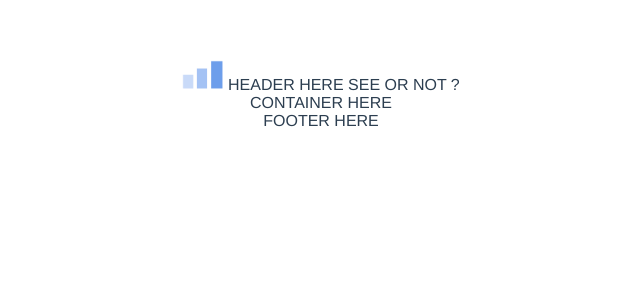
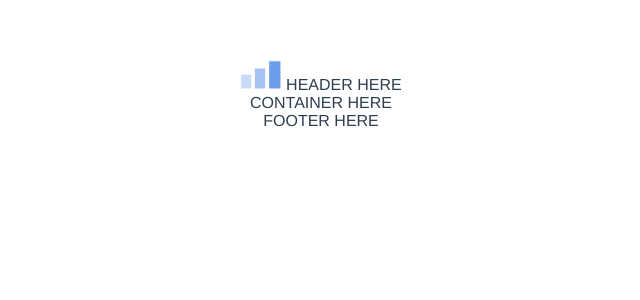
Before and after one commit to francoiducat/myprogresspath, a Vue app: page /#/ in a window 1280 px wide. Shown: the top 300 px of the page, without its empty margins (319-959 px from the left). Built offline with nearby package versions, Linux system fonts and the light colour scheme.

Commit message:
edit header again

```diff
--- a/src/components/Header.vue
+++ b/src/components/Header.vue
@@ -1,7 +1,7 @@
 <template>
   <div>
     <img src="../assets/progressLogo.png">
-    HEADER HERE SEE OR NOT ?
+    HEADER HERE
   </div>
 </template>
 
```
